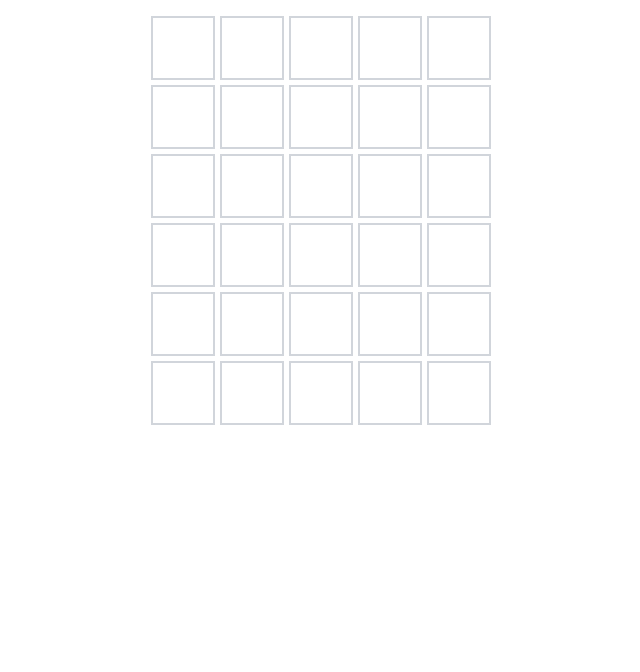
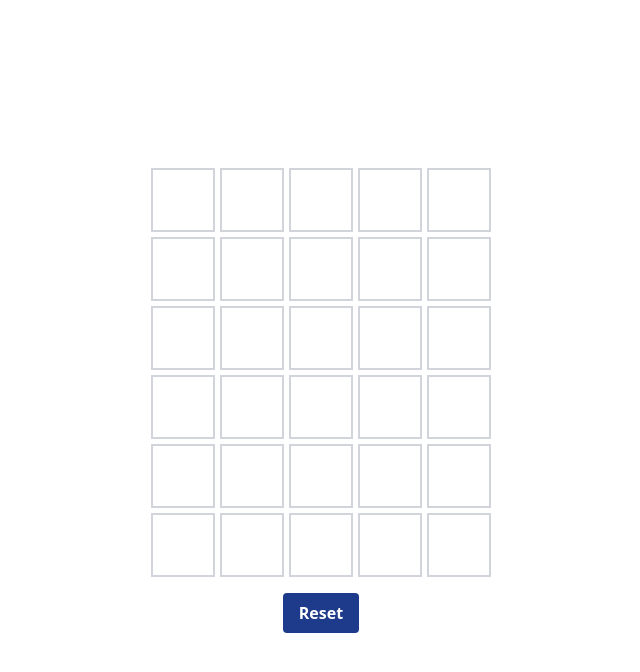
Before and after one commit to sammi0715/Wordle-game, a React (Vite) app in the folder wordle-game/: page / in a window 1280 px wide. Shown: the top 672 px of the page, without its empty margins (319-959 px from the left). Built offline with nearby package versions, Linux system fonts and the light colour scheme.

Commit message:
Add reset function

```diff
--- a/wordle-game/src/WordleGame.jsx
+++ b/wordle-game/src/WordleGame.jsx
@@ -1,6 +1,5 @@
 import React, { useReducer } from "react";
-
-const initialState = {
+const initialState = () => ({
   grid: Array(6)
     .fill("")
     .map(() => Array(5).fill({ letter: "", color: "" })),
@@ -8,7 +7,7 @@ const initialState = {
   currentCol: 0,
   status: "playing",
   answer: "REACT",
-};
+});
 
 function reducer(state, action) {
   switch (action.type) {
@@ -55,7 +54,7 @@ function reducer(state, action) {
         for (let i = 0; i < 5; i++) {
           const letter = newGrid[state.currentRow][i].letter;
           if (letter === answer[i]) {
-            newGrid[state.currentRow][i].color = "bg-wordleGreen";
+            newGrid[state.currentRow][i].color = "bg-wordle-green";
             letterCount[letter]--;
           } else {
             isCorrect = false;
@@ -63,12 +62,12 @@ function reducer(state, action) {
         }
         for (let i = 0; i < 5; i++) {
           const letter = newGrid[state.currentRow][i].letter;
-          if (newGrid[state.currentRow][i].color !== "bg-wordleGreen") {
+          if (newGrid[state.currentRow][i].color !== "bg-wordle-green") {
             if (letterCount[letter] && letterCount[letter] > 0) {
-              newGrid[state.currentRow][i].color = "bg-wordleYellow";
+              newGrid[state.currentRow][i].color = "bg-wordle-yellow";
               letterCount[letter]--;
             } else {
-              newGrid[state.currentRow][i].color = "bg-wordleGray";
+              newGrid[state.currentRow][i].color = "bg-wordle-gray";
             }
           }
         }
@@ -86,13 +85,16 @@ function reducer(state, action) {
         };
       }
       return state;
+    case "RESET":
+      return initialState();
+
     default:
       return state;
   }
 }
 
 export default function WordleGame() {
-  const [state, dispatch] = useReducer(reducer, initialState);
+  const [state, dispatch] = useReducer(reducer, initialState());
 
   const handleKeyDown = (event) => {
     if (event.key === "Backspace") {
@@ -115,18 +117,18 @@ export default function WordleGame() {
   }, []);
 
   return (
-    <div className="p-4">
+    <div className="p-4 flex flex-col items-center justify-center min-h-screen">
       <div className="grid grid-rows-6 justify-center gap-[5px]">
         {state.grid.map((row, rowIndex) => (
           <div key={rowIndex} className="grid grid-cols-5 gap-[5px]">
-            {row.map((cell, colIndex) => (
+            {row.map((letterBox, colIndex) => (
               <div
                 key={colIndex}
                 className={`w-16 h-16 flex items-center justify-center border-2 border-gray-300 text-3xl font-bold ${
-                  cell.color
-                } ${cell.color ? "text-white" : "text-black"}`}
+                  letterBox.color
+                } ${letterBox.color ? "text-white" : "text-black"}`}
               >
-                {cell.letter}
+                {letterBox.letter}
               </div>
             ))}
           </div>
@@ -142,6 +144,15 @@ export default function WordleGame() {
           Game Over :(
         </div>
       )}
+      <button
+        className="mt-4 px-4 py-2 bg-blue-900 text-white font-bold rounded"
+        onClick={(event) => {
+          dispatch({ type: "RESET" });
+          event.target.blur();
+        }}
+      >
+        Reset
+      </button>
     </div>
   );
 }
```
